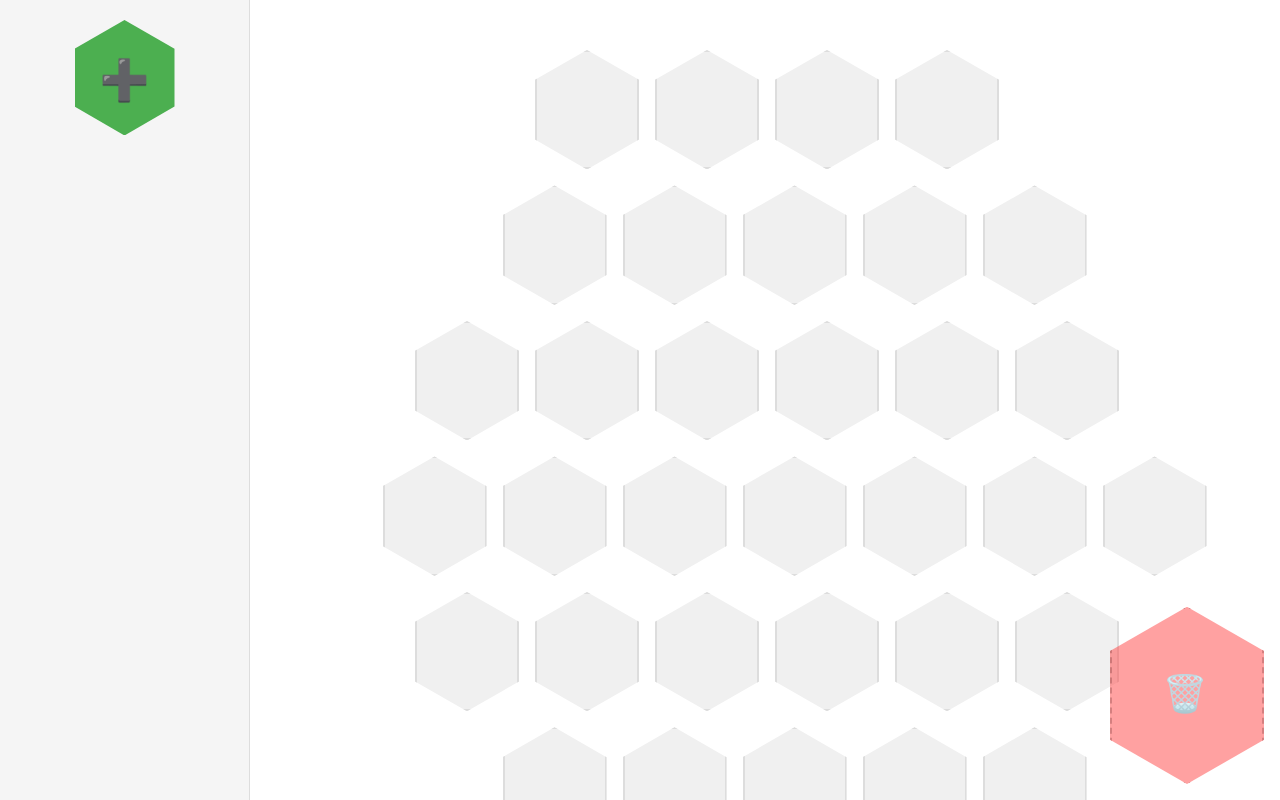
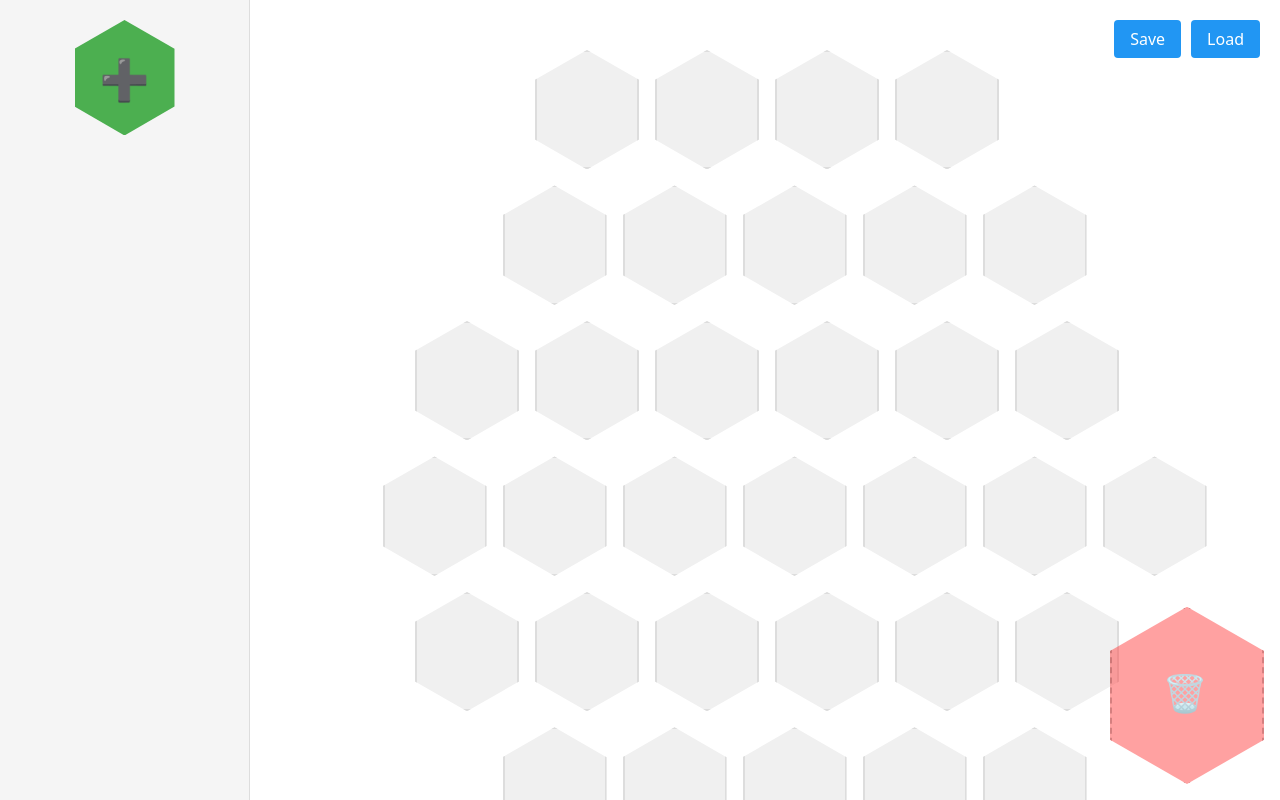
Before and after one commit to mrkplt/hex-flower, a React (Vite) app: page / in a window 1280 px wide. Built offline with nearby package versions, Linux system fonts and the light colour scheme.

Commit message:
save and load application state added

```diff
--- a/src/App.jsx
+++ b/src/App.jsx
@@ -5,11 +5,13 @@ import styled from 'styled-components';
 import HexFlower from './components/HexFlower';
 import TileLibrary from './components/TileLibrary';
 import { v4 as uuidv4 } from 'uuid';
+import Toast from './components/Toast';
 
 const AppContainer = styled.div`
   display: flex;
   height: 100vh;
   overflow: hidden;
+  position: relative;
 `;
 
 const MainContent = styled.div`
@@ -18,9 +20,38 @@ const MainContent = styled.div`
   padding: 20px;
 `;
 
+const SaveLoadContainer = styled.div`
+  position: absolute;
+  top: 20px;
+  right: 20px;
+  display: flex;
+  gap: 10px;
+  z-index: 1000;
+`;
+
+const SaveLoadButton = styled.button`
+  padding: 8px 16px;
+  border: none;
+  border-radius: 4px;
+  background: ${props => props.type === 'save' ? '#4CAF50' : '#2196F3'};
+  color: white;
+  cursor: pointer;
+  transition: opacity 0.2s ease;
+
+  &:hover {
+    opacity: 0.9;
+  }
+`;
+
+const FileInput = styled.input`
+  display: none;
+`;
+
 const App = () => {
   const [tiles, setTiles] = React.useState([]);
   const [hexes, setHexes] = React.useState({});
+  const [showToast, setShowToast] = React.useState(false);
+  const [toastMessage, setToastMessage] = React.useState('');
 
   const handleCreateTile = (newTile) => {
     setTiles(prev => [...prev, newTile]);
@@ -31,34 +62,29 @@ const App = () => {
       const newHexes = { ...prev };
 
       if (!sourceHexId) {
-        // New tile from library
         newHexes[targetHexId] = {
           ...newHexes[targetHexId],
           tile: { ...tile }
         };
       } else if (!newHexes[targetHexId]?.tile) {
-        // Moving tile to empty hex
         const sourceTile = newHexes[sourceHexId]?.tile;
 
-        if (!sourceTile) return prev; // Prevent moving non-existent tile
+        if (!sourceTile) return prev;
 
-        // Remove from source
         newHexes[sourceHexId] = {
           ...newHexes[sourceHexId]
         };
         delete newHexes[sourceHexId].tile;
 
-        // Place in target
         newHexes[targetHexId] = {
           ...newHexes[targetHexId],
           tile: sourceTile
         };
       } else {
-        // Swapping tiles between hexes
         const sourceTile = newHexes[sourceHexId]?.tile;
         const targetTile = newHexes[targetHexId]?.tile;
 
-        if (!sourceTile || !targetTile) return prev; // Prevent swapping with undefined tiles
+        if (!sourceTile || !targetTile) return prev;
 
         newHexes[sourceHexId] = {
           ...newHexes[sourceHexId],
@@ -88,13 +114,130 @@ const App = () => {
     });
   };
 
+  const handleSave = async () => {
+    try {
+      // Convert all image URLs to base64
+      const tilesWithBase64 = await Promise.all(
+        tiles.map(async (tile) => {
+          if (tile.image) {
+            try {
+              const response = await fetch(tile.image);
+              if (!response.ok) {
+                throw new Error(`Failed to fetch image: ${response.statusText}`);
+              }
+              const blob = await response.blob();
+              const reader = new FileReader();
+
+              return new Promise((resolve, reject) => {
+                reader.onloadend = () => {
+                  resolve({
+                    ...tile,
+                    image: reader.result
+                  });
+                };
+                reader.onerror = () => {
+                  reject(new Error('Failed to read image'));
+                };
+                reader.readAsDataURL(blob);
+              });
+            } catch (error) {
+              console.error('Error processing image:', error);
+              return {
+                ...tile,
+                image: null
+              };
+            }
+          }
+          return tile;
+        })
+      );
+
+      const saveData = {
+        tiles: tilesWithBase64,
+        hexes
+      };
+
+      // Create a blob from the JSON data
+      const blob = new Blob([JSON.stringify(saveData)], { type: 'application/json' });
+      const url = window.URL.createObjectURL(blob);
+
+      // Create a link element to trigger the download
+      const a = document.createElement('a');
+      a.href = url;
+      a.download = 'hex-flower-state.json';
+      document.body.appendChild(a);
+      a.click();
+
+      // Cleanup
+      document.body.removeChild(a);
+      window.URL.revokeObjectURL(url);
+
+      setToastMessage('State saved successfully');
+      setShowToast(true);
+    } catch (error) {
+      console.error('Error saving state:', error);
+      setToastMessage(`Failed to save state: ${error.message}`);
+      setShowToast(true);
+    }
+  };
+
+  const handleLoad = async (event) => {
+    const file = event.target.files[0];
+    if (!file) {
+      setToastMessage('No file selected');
+      setShowToast(true);
+      return;
+    }
+
+    try {
+      const text = await file.text();
+      const { tiles: savedTiles, hexes: savedHexes } = JSON.parse(text);
+
+      // Validate the saved state
+      if (!Array.isArray(savedTiles) || typeof savedHexes !== 'object') {
+        throw new Error('Invalid saved state format');
+      }
+
+      // Reset the state completely
+      setTiles([]);
+      setHexes({});
+
+      // Set the new state
+      setTiles(savedTiles);
+      setHexes(savedHexes);
+
+      setToastMessage('State loaded successfully');
+      setShowToast(true);
+    } catch (error) {
+      console.error('Error loading state:', error);
+      setToastMessage(`Failed to load state: ${error.message}`);
+      setShowToast(true);
+    }
+  };
+
   return (
     <DndProvider backend={HTML5Backend}>
       <AppContainer>
-        <TileLibrary tiles={tiles} onCreateClick={(newTile) => handleCreateTile(newTile)} />
+        <SaveLoadContainer>
+          <SaveLoadButton type="button" onClick={handleSave}>
+            Save
+          </SaveLoadButton>
+          <FileInput
+            type="file"
+            accept="application/json"
+            onChange={handleLoad}
+          />
+          <SaveLoadButton type="button" onClick={(e) => e.currentTarget.previousElementSibling.click()}>
+            Load
+          </SaveLoadButton>
+        </SaveLoadContainer>
+        <TileLibrary tiles={tiles} onCreateClick={handleCreateTile} />
         <MainContent>
           <HexFlower hexes={hexes} onHexDrop={handleHexDrop} onTileDelete={handleTileDelete} />
         </MainContent>
+        {showToast && (
+          <Toast message={toastMessage} onClose={() => setShowToast(false)} />
+        )}
       </AppContainer>
     </DndProvider>
   );
--- /dev/null
+++ b/src/components/Toast.jsx
@@ -0,0 +1,45 @@
+import React from 'react';
+import styled from 'styled-components';
+
+const ToastContainer = styled.div`
+  position: fixed;
+  bottom: 20px;
+  left: 50%;
+  transform: translateX(-50%);
+  z-index: 1000;
+  opacity: 0;
+  transition: opacity 0.3s ease;
+
+  &.show {
+    opacity: 1;
+  }
+`;
+
+const ToastMessage = styled.div`
+  background: #333;
+  color: white;
+  padding: 12px 24px;
+  border-radius: 4px;
+  font-size: 14px;
+  max-width: 300px;
+  text-align: center;
+`;
+
+const Toast = ({ message, onClose }) => {
+  React.useEffect(() => {
+    const timer = setTimeout(() => {
+      onClose();
+    }, 3000);
+    return () => clearTimeout(timer);
+  }, [onClose]);
+
+  return (
+    <ToastContainer className="show">
+      <ToastMessage>
+        {message}
+      </ToastMessage>
+    </ToastContainer>
+  );
+};
+
+export default Toast;
```
